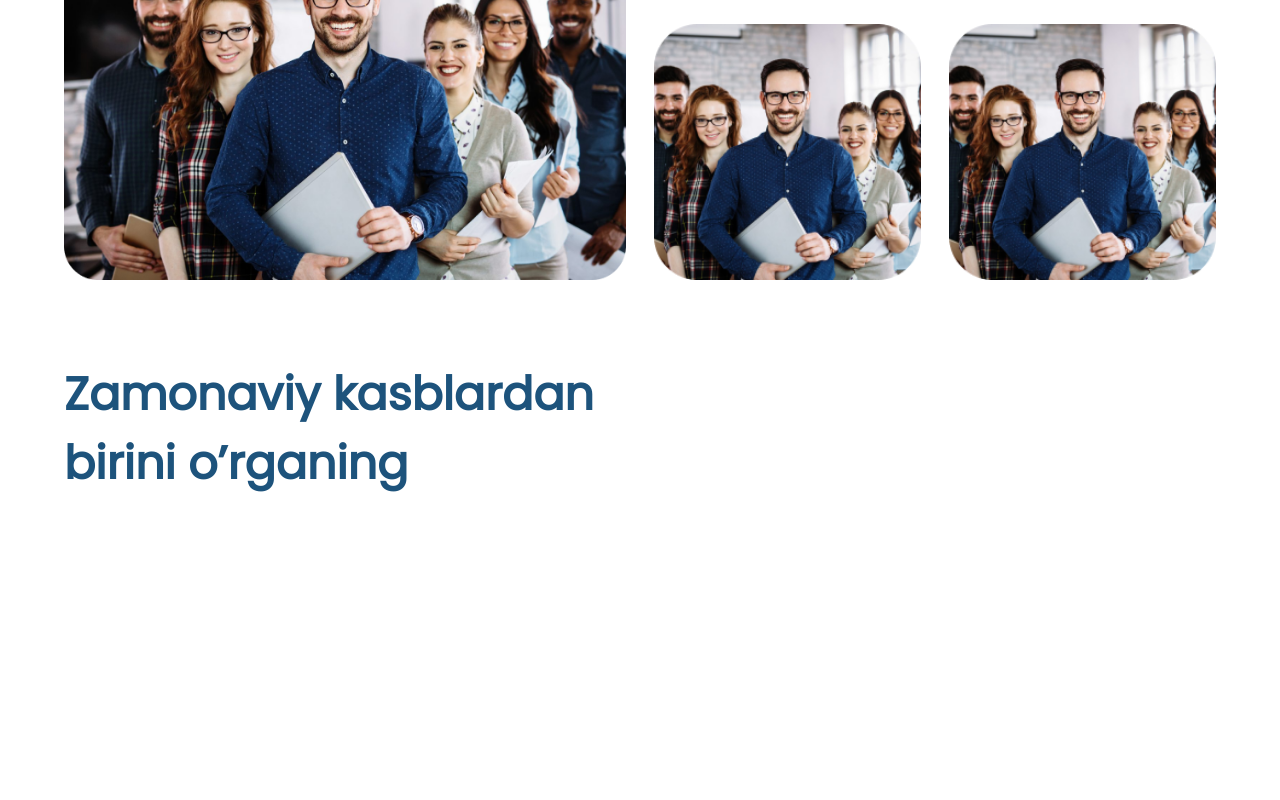
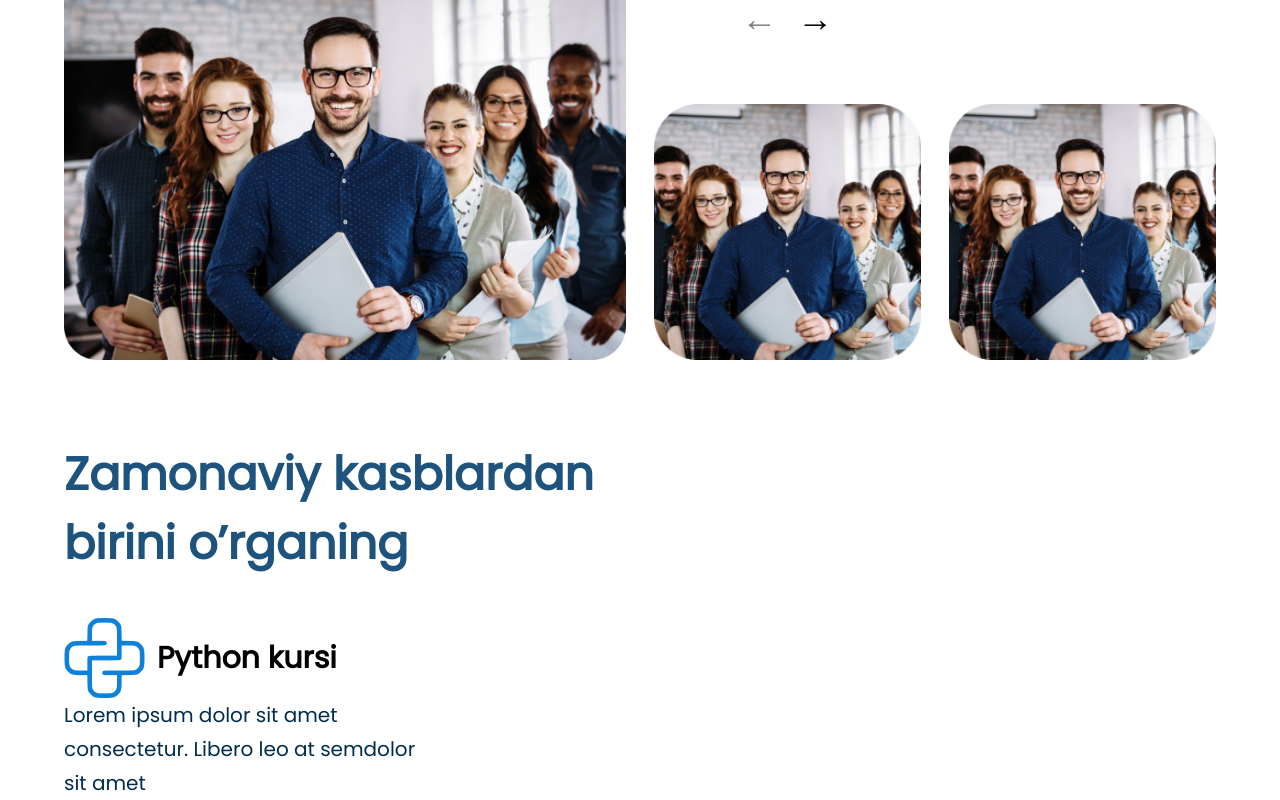
Before and after one commit to khurshid-dev/codialuz, a React (Create React App) app: page / in a window 1280 px wide. Shown: the part 1457-2257 px from the top of the page. Before the commit the page ends 1995 px from the top, so only its background shows below. Built offline with nearby package versions, Linux system fonts and the light colour scheme.

Commit message:
adding design

```diff
--- a/src/components/Header.js
+++ b/src/components/Header.js
@@ -2,7 +2,7 @@ import React from 'react'
 
 function Header() {
   return (
-    <div className='bg-[#F8F8F8] pt-16 flex justify-between items-center w-full h-[110vh] relative px-16 overflow-hidden'>
+    <div className='bg-[#F8F8F8] pt-16 flex justify-between items-center w-full h-[120vh] relative px-16 overflow-hidden'>
         <div>
             <h1 className='text-[40px] w-2/3 text-[#134062] mb-3 font-semibold '>IT—is a field that provides convenient solutions to <br /> people's problems</h1>
             <h2 className='font-medium text-[#676767] mb-3 text-[22px]'>Kelajak kasblarini biz bilan o’rganing</h2>
@@ -11,7 +11,7 @@ function Header() {
         <div className='absolute -bottom-5 -right-16'>
             <img src="./images/header-1.png" alt="" />
         </div>
-        <img src="./images/abs-1.png" className='absolute bottom-0 left-0' alt='abs' />
+        <img src="./images/abs-1.png" className='absolute -bottom-2 left-0' alt='abs' />
         <img src="./images/abs-2.png" className='absolute top-20 left-[50%] -translate-x-[50%]' alt='abs' />
         <img src="./images/abs-3.png" className='absolute top-[40%] -translate-y-[50%]  right-4' alt='abs' />
         <img src="./images/abs-4.png" className='absolute bottom-20 left-[35%] -translate-x-[50%]' alt='abs' />
--- a/src/components/Main.js
+++ b/src/components/Main.js
@@ -32,6 +32,15 @@ function Main() {
       <div className="py-10">
         <h1 className="text-[#1D537C] font-bold text-[46px]">Zamonaviy kasblardan <br /> birini o’rganing</h1>
       </div>
+      <div className="grid grid-cols-3 gap-2">
+        <div className="card ">
+            <div className="flex gap-3 font-semibold items-center text0[#262626] text-3xl">
+                <img src="./images/c1.png" alt="" />
+                <p>Python kursi</p>
+            </div>
+            <p className="text-[#002D4F] text-xl leading-[34px]">Lorem ipsum dolor sit amet consectetur. Libero leo at semdolor sit amet  </p>
+        </div>
+      </div>
     </div>
   );
 }
```
